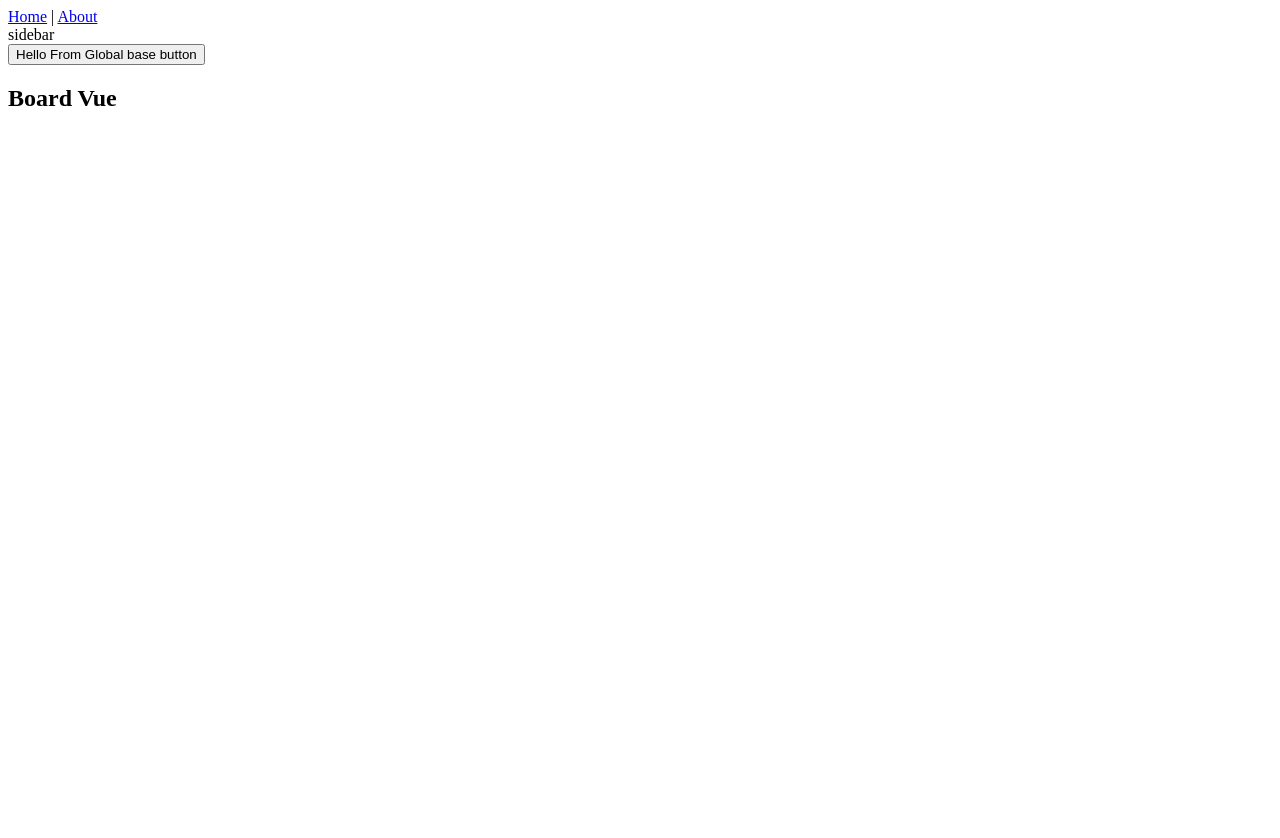
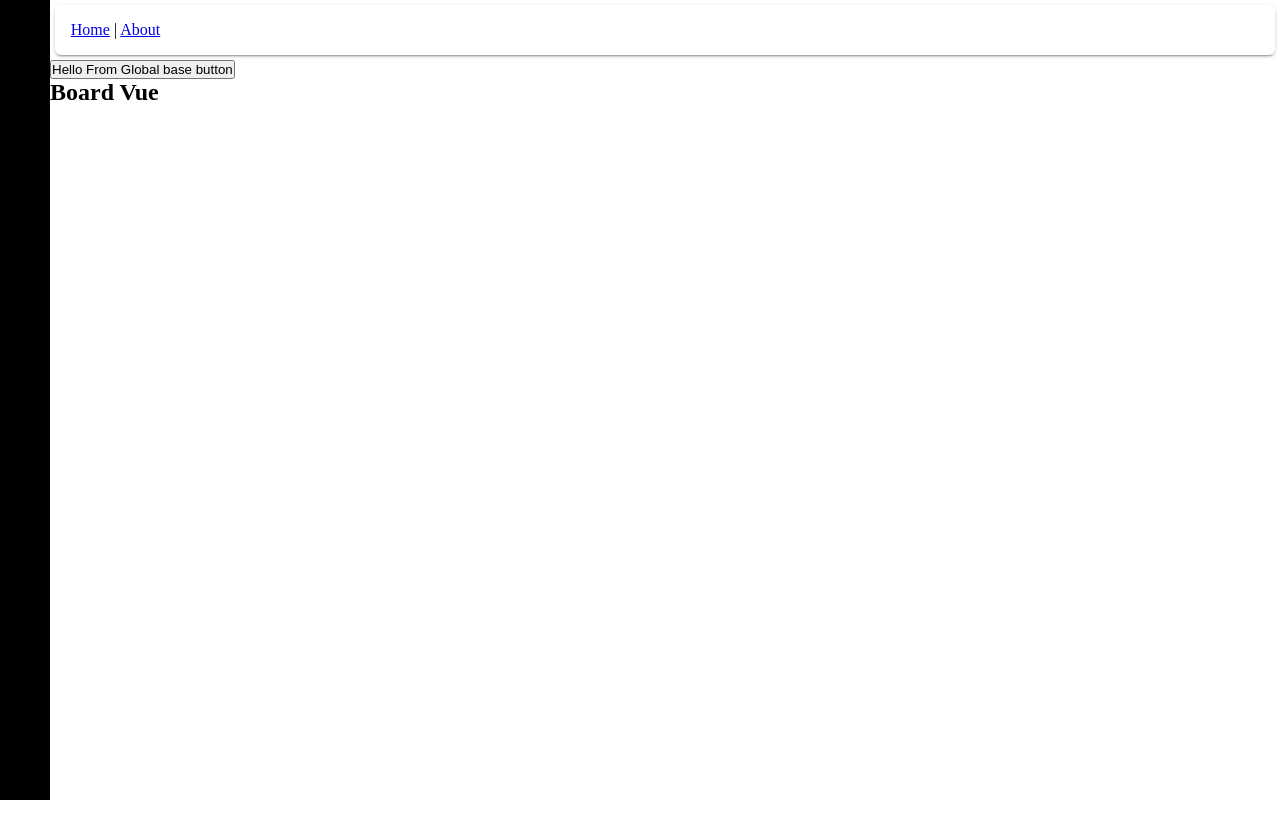
Before and after one commit to AliAbdelbaky/trello-app, a Vue app: page / in a window 1280 px wide. Shown: the top 838 px of the page. Before the commit the page ends 800 px from the top, so only its background shows below. Built offline with nearby package versions, Linux system fonts and the light colour scheme.

Commit message:
add__sidebar__navbar

```diff
--- a/src/App.vue
+++ b/src/App.vue
@@ -1,6 +1,5 @@
 <template>
   <layout-view-vue />
-  <router-view></router-view>
 </template>
 <script>
 import LayoutViewVue from "./views/LayoutView.vue";
@@ -10,3 +9,6 @@ export default {
   },
 };
 </script>
+<style lang="scss">
+// @import "@/assets/sass/main.sass";
+</style>
--- /dev/null
+++ b/src/assets/sass/core/_global.sass
@@ -0,0 +1,26 @@
+*
+  margin: 0rem
+  padding: 0rem
+  box-sizing: border-box
+body
+  background: #fff
+.wrapper
+  width: calc( 100% - $sidebarWidth )
+  margin-left: auto
+  height: 200vh
+::-webkit-scrollbar
+  width: 6px
+::-webkit-scrollbar-track
+  background: #f1f1f100
+::-webkit-scrollbar-track
+  background: #f1f1f100
+
+::-webkit-scrollbar-track
+  background: #f1f1f1
+
+::-webkit-scrollbar-thumb
+  background: #888
+  border-radius: 10px
+
+::-webkit-scrollbar-thumb:hover
+  background: #555
--- /dev/null
+++ b/src/assets/sass/core/_vars.sass
@@ -0,0 +1 @@
+$sidebarWidth: 50px
--- /dev/null
+++ b/src/assets/sass/helpers/_mixins.sass
@@ -0,0 +1,4 @@
+=mainBoxShadow
+  box-shadow: 0 3px 1px -2px #0003, 0 2px 2px #00000024, 0 1px 5px #0000001f
+=mainTransition
+  transition: all 400ms cubic-bezier(0.25, 0.8, 0.25, 1),box-shadow 280ms cubic-bezier(0.4, 0, 0.2, 1)
--- /dev/null
+++ b/src/assets/sass/layout/_sidebar.sass
@@ -0,0 +1,8 @@
+.sidebar
+  position: fixed
+  left: 0
+  top: 0
+  bottom: 0
+  width: $sidebarWidth
+  height: 100%
+  background: #000
--- /dev/null
+++ b/src/assets/sass/layout/_toolbar.sass
@@ -0,0 +1,15 @@
+.toolbar
+  position: sticky
+  top: 0px
+  left: 0
+  right: 0
+  width: 100%
+  background: #ffffff48
+  backdrop-filter: blur(10px)
+  .content
+    @include mainTransition
+    @include mainBoxShadow
+    background: #fff
+    border-radius: 6px
+    margin: 0.3rem
+    padding: 1rem
--- a/src/assets/sass/main.sass
+++ b/src/assets/sass/main.sass
@@ -1,2 +1,6 @@
-h1
-  color: #f00 !important
+@import './core/_vars'
+@import './core/_global'
+@import './helpers/_mixins'
+// layout
+@import './layout/_sidebar'
+@import './layout/_toolbar'
--- a/src/components/layout/SidebarView.vue
+++ b/src/components/layout/SidebarView.vue
@@ -1,6 +1,8 @@
 <template lang="">
-  <div>
-    sidebar
+  <div class="sidebar">
+  <div class="img_container">
+    <img src="" />
+  </div>
   </div>
 </template>
 <script>
@@ -8,6 +10,3 @@ export default {
 
 }
 </script>
-<style lang="">
-
-</style>
--- a/src/components/layout/ToolbarView.vue
+++ b/src/components/layout/ToolbarView.vue
@@ -1,13 +1,15 @@
 <template>
-  <nav>
-    <router-link to="/">Home</router-link> |
-    <router-link to="/about">About</router-link>
-  </nav>
+  <div class="wrapper">
+    <nav class="toolbar">
+      <div class="content">
+        <router-link to="/">Home</router-link> |
+        <router-link to="/about">About</router-link>
+      </div>
+    </nav>
+    <router-view></router-view>
+  </div>
 </template>
 <script>
-export default {
-}
+export default {};
 </script>
-<style>
-
-</style>
+<style></style>
```
Also changed, not shown: 1 other file (tests, documents, lock files or other folders).
